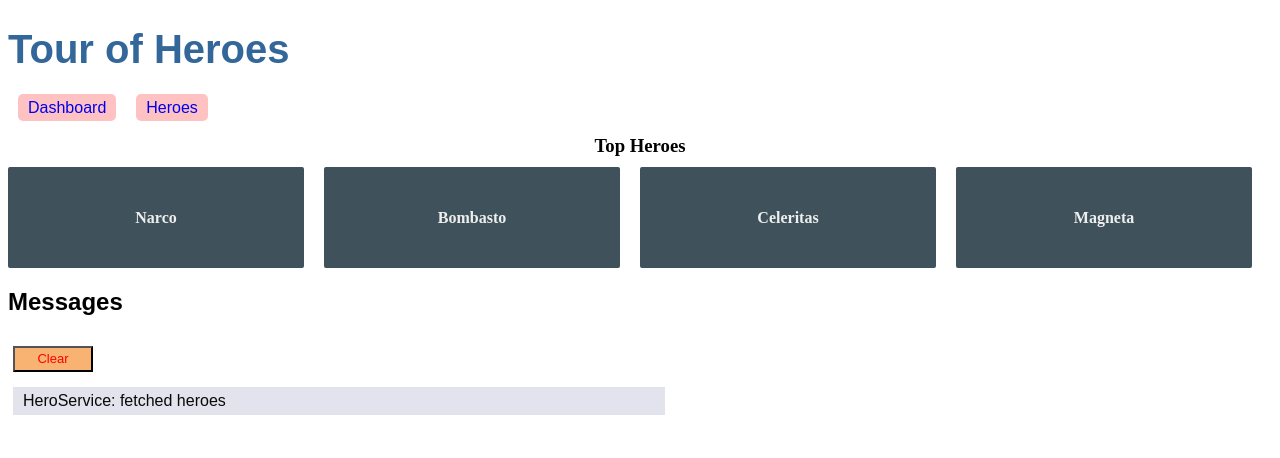
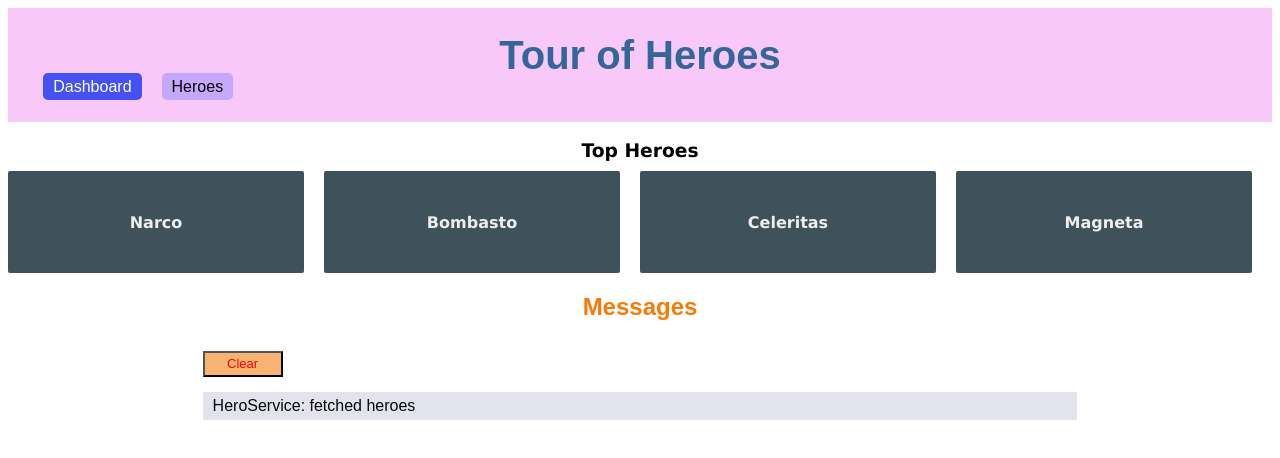
Before and after one commit to amargosavi68/angular-tour-of-heroes, an Angular app: page /dashboard in a window 1280 px wide. Shown: the top 458 px of the page. Built offline with nearby package versions, Linux system fonts and the light colour scheme.

Commit message:
404 route added and styling added to components

```diff
--- a/src/app/app-routing.module.ts
+++ b/src/app/app-routing.module.ts
@@ -3,12 +3,14 @@ import { Routes, RouterModule } from '@angular/router';
 import { DashboardComponent } from './dashboard/dashboard.component';
 import { HeroDetailComponent } from './hero-detail/hero-detail.component';
 import { HeroesComponent } from './heroes/heroes.component';
+import { PageNotFoundComponent } from './page-not-found/page-not-found.component';
 
 const routes: Routes = [
   {path:'', redirectTo:'/dashboard', pathMatch:'full'},
   {path:'dashboard', component: DashboardComponent},
   {path:'heroes', component: HeroesComponent},
-  {path:'detail/:id', component:HeroDetailComponent}
+  {path:'detail/:id', component:HeroDetailComponent},
+  {path: '**', component: PageNotFoundComponent}
 ];
 
 @NgModule({
--- a/src/app/app.component.css
+++ b/src/app/app.component.css
@@ -3,6 +3,7 @@ h1 {
      color: #369;
      font-family: Arial, Helvetica, sans-serif;
      font-size: 250%;
+     text-align: center;
 }
 
 h2, h3 {
@@ -11,22 +12,34 @@ h2, h3 {
      font-weight: lighter;
 }
 
-body {
-     margin: 2em;
+.header {
+     background-color: rgb(247, 200, 248);
+     padding: 2%;
 }
 
-a {
-     text-decoration: none;
+span {
      margin: 0px 10px;
-     background-color: #ffc2c2;
+     background-color: #c5a7fc;
      padding: 5px 10px;
      border-radius: 5px;
+     border: none;
+     cursor: pointer;
 }
 
+.active {
+     background-color: #4551f5;
+     color: white;
+     border: none;
+}
 
 
 /* everywhere else */
 
 * {
      font-family: Arial, Helvetica, sans-serif;
+     margin: 0;
+     padding: 0;
+     top: 0;
+     left: 0;
+
 }
--- a/src/app/app.component.html
+++ b/src/app/app.component.html
@@ -1,7 +1,9 @@
-<h1>{{ title }}</h1>
-<nav>
-     <a routerLink="/dashboard" >Dashboard</a>
-     <a routerLink="/heroes">Heroes</a>
-</nav>
+<div class="header">
+     <h1>{{ title }}</h1>
+     <nav>
+          <span routerLink="/dashboard" routerLinkActive="active">Dashboard</span>
+          <span routerLink="/heroes" routerLinkActive="active">Heroes</span>
+     </nav>
+</div>
 <router-outlet></router-outlet>
 <app-message></app-message>
--- a/src/app/app.module.ts
+++ b/src/app/app.module.ts
@@ -11,6 +11,7 @@ import { MessageComponent } from './message/message.component';
 import { HeroService } from './hero.service';
 import { MessageService } from './message.service';
 import { DashboardComponent } from './dashboard/dashboard.component';
+import { PageNotFoundComponent } from './page-not-found/page-not-found.component';
 
 @NgModule({
   declarations: [
@@ -18,7 +19,8 @@ import { DashboardComponent } from './dashboard/dashboard.component';
     HeroesComponent,
     HeroDetailComponent,
     MessageComponent,
-    DashboardComponent
+    DashboardComponent,
+    PageNotFoundComponent
   ],
   imports: [
     BrowserModule,
--- a/src/app/dashboard/dashboard.component.css
+++ b/src/app/dashboard/dashboard.component.css
@@ -1,4 +1,8 @@
 /* DashboardComponent's private CSS styles */
+* {
+     font-family:  Verdana, Geneva, Tahoma, sans-serif;
+}
+
 [class*='col-'] {
      float: left;
      padding-right: 20px;
--- a/src/app/heroes/heroes.component.css
+++ b/src/app/heroes/heroes.component.css
@@ -1,4 +1,14 @@
 /* HeroesComponent's private CSS styles */
+div {
+  display: grid;
+  justify-content: center;
+  align-items: center;
+  position: relative;
+  background-color: #607D8B;
+  font-family: Arial, Helvetica, sans-serif;
+}
+
+
 .heroes {
      margin: 0 0 2em 0;
      list-style-type: none;
--- a/src/app/heroes/heroes.component.html
+++ b/src/app/heroes/heroes.component.html
@@ -1,4 +1,6 @@
+<div>
      <h2>My Heroes</h2>
+     <div>
           <ul class="heroes">
                <li *ngFor="let hero of heroes">
                     <a routerLink="/detail/{{hero.id}}">
@@ -6,3 +8,5 @@
                     </a>
                </li>
           </ul>
+     </div>
+</div>
--- a/src/app/message/message.component.css
+++ b/src/app/message/message.component.css
@@ -1,3 +1,11 @@
+div {
+     margin: 0% 15%;
+}
+
+h2 {
+     color: #f87b07;
+     text-align: center;
+}
 
 .clear {
      width: 5rem;
@@ -11,7 +19,6 @@
 .message {
      font-family: Arial, Helvetica, sans-serif;
      color: rgb(10, 10, 10);
-     width: 50%;
 
      margin: 5px;
      padding: 5px 10px;
--- /dev/null
+++ b/src/app/page-not-found/page-not-found.component.css
@@ -0,0 +1,12 @@
+div {
+     display: block;
+     text-align: center;
+     margin: 1%;
+     font-family: Verdana, Geneva, Tahoma, sans-serif;
+     color: teal;
+     margin-top: 100px;
+}
+
+img {
+     width: 80%;
+}
--- /dev/null
+++ b/src/app/page-not-found/page-not-found.component.html
@@ -0,0 +1,4 @@
+<div>
+     <h2>Sorry, Page not found..</h2>
+     <img src="https://external-content.duckduckgo.com/iu/?u=https%3A%2F%2Fsitechecker.pro%2Fwp-content%2Fuploads%2F2017%2F12%2F404.png&f=1&nofb=1" alt="">
+</div>
--- /dev/null
+++ b/src/app/page-not-found/page-not-found.component.ts
@@ -0,0 +1,15 @@
+import { Component, OnInit } from '@angular/core';
+
+@Component({
+  selector: 'app-page-not-found',
+  templateUrl: './page-not-found.component.html',
+  styleUrls: ['./page-not-found.component.css']
+})
+export class PageNotFoundComponent implements OnInit {
+
+  constructor() { }
+
+  ngOnInit(): void {
+  }
+
+}
```
Also changed, not shown: 1 other file (tests, documents, lock files or other folders). Lines whose indentation alone changed are shown as unchanged.
